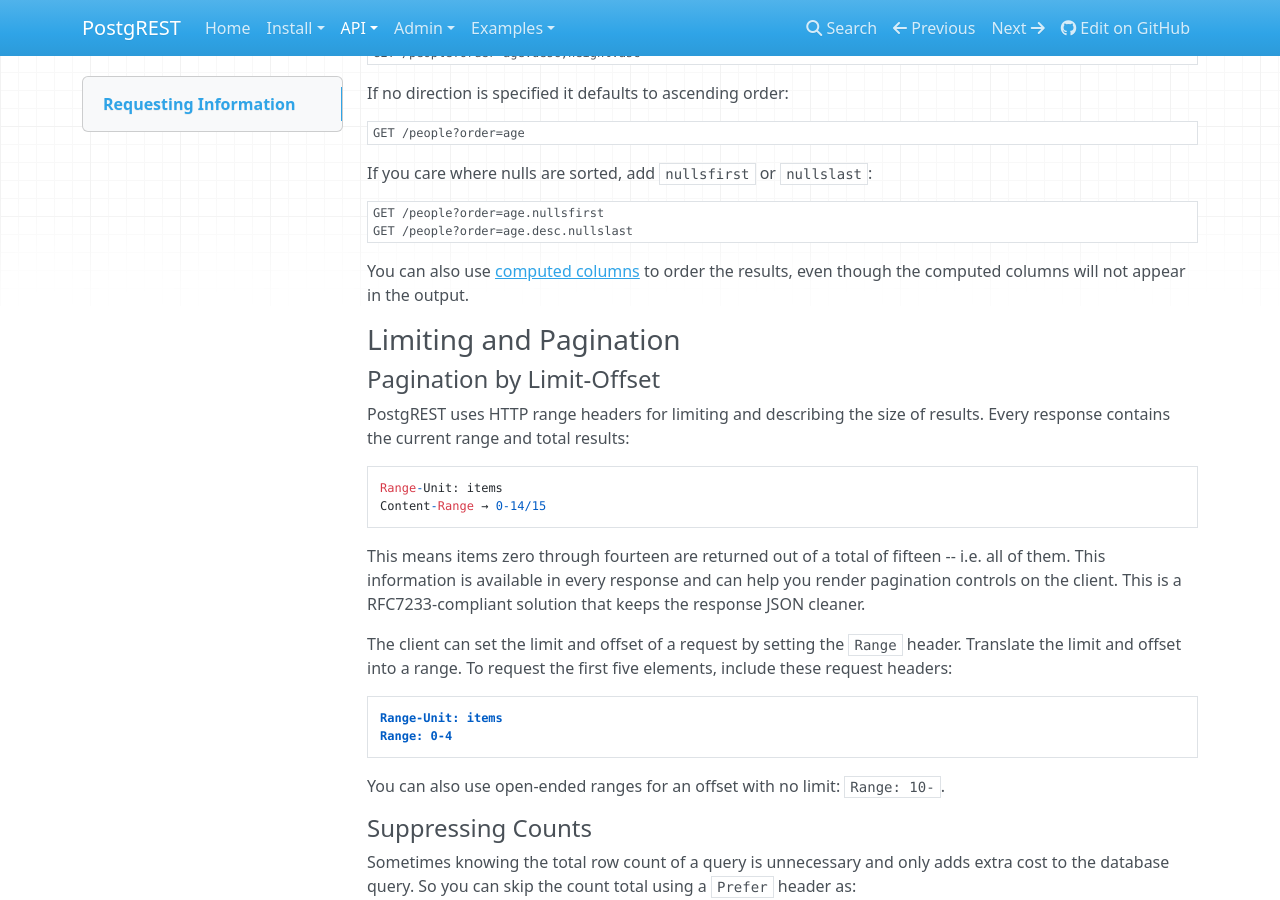
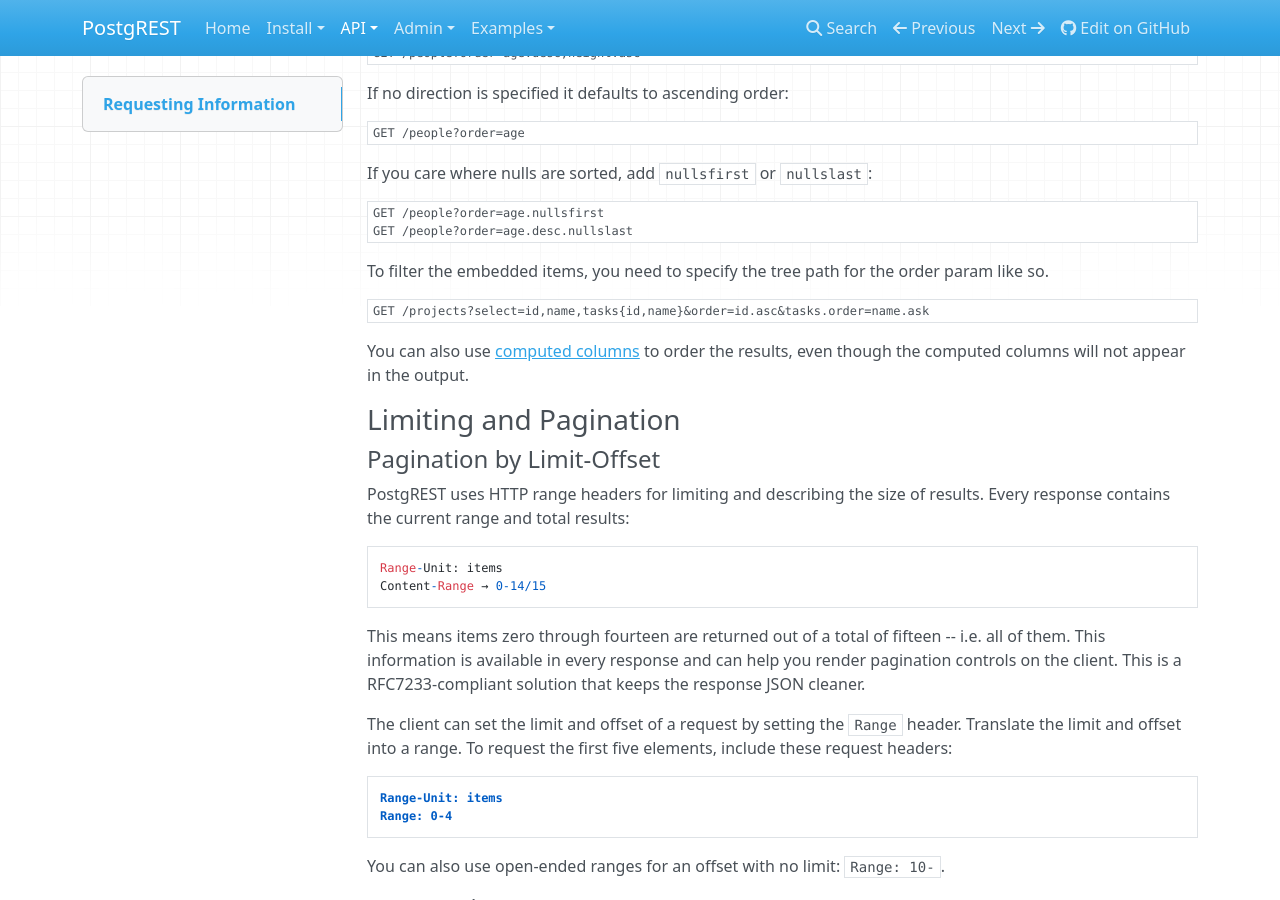
Before and after one commit to PostgREST/postgrest, an MkDocs documentation site: the page built from docs/api/reading.md, in a window 1280 px wide and 900 px high, scrolled down 2810 px. Built offline with MkDocs 1.6.1, drawn with Linux system fonts in a browser that asks for light colours; nearby versions of some CDN libraries; old or Windows-style settings are respelled for this version of MkDocs.

Commit message:
ability to order embeded items (closes #509)

````diff
--- a/docs/api/reading.md
+++ b/docs/api/reading.md
@@ -171,6 +171,12 @@
 GET /people?order=age.nullsfirst
 GET /people?order=age.desc.nullslast
 ```
+
+To filter the embedded items, you need to specify the tree path for the order param like so.
+```HTTP
+GET /projects?select=id,name,tasks{id,name}&order=id.asc&tasks.order=name.ask
+```
+
 
 You can also use [computed
 columns](http://www.postgresql.org/docs/current/interactive/xfunc-sql.html#XFUNC-SQL-COMPOSITE-FUNCTIONS)
````
Also changed, not shown: CHANGELOG.md (+1 -0 lines), 4 other files.
